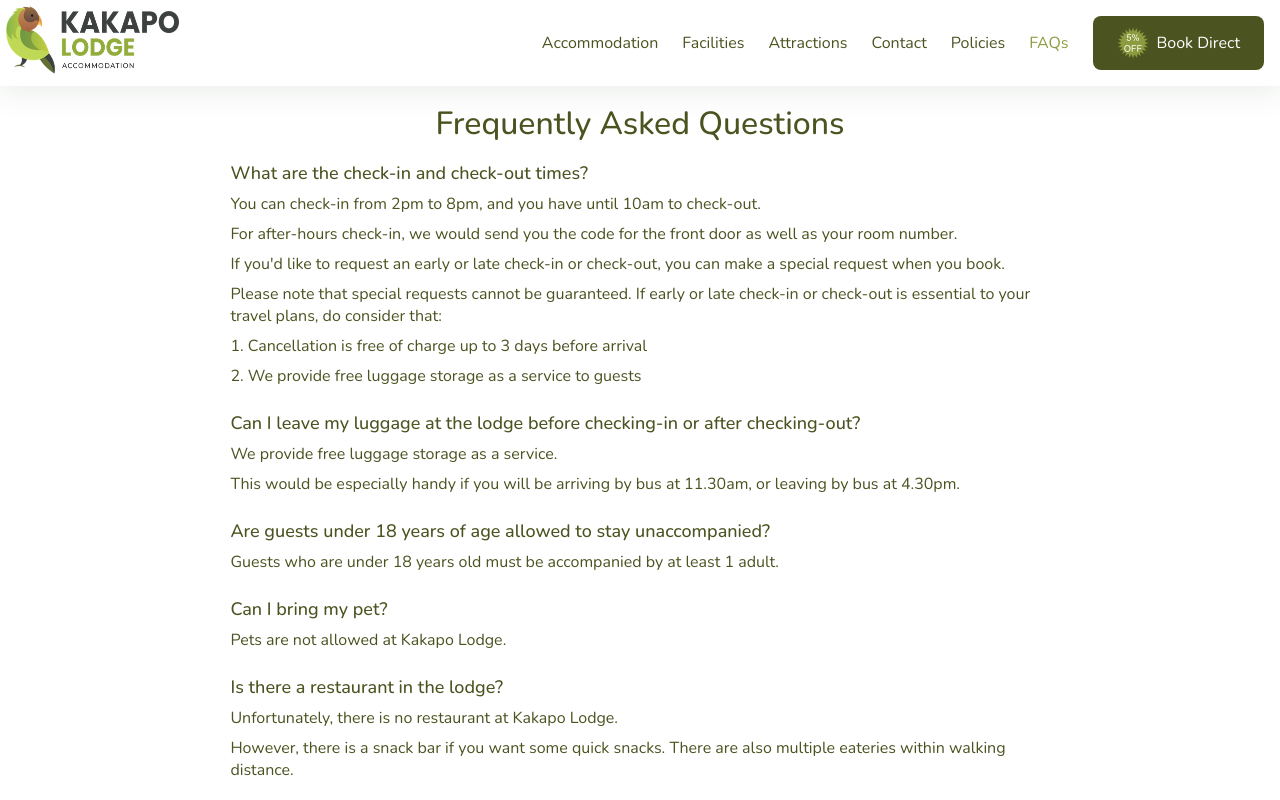
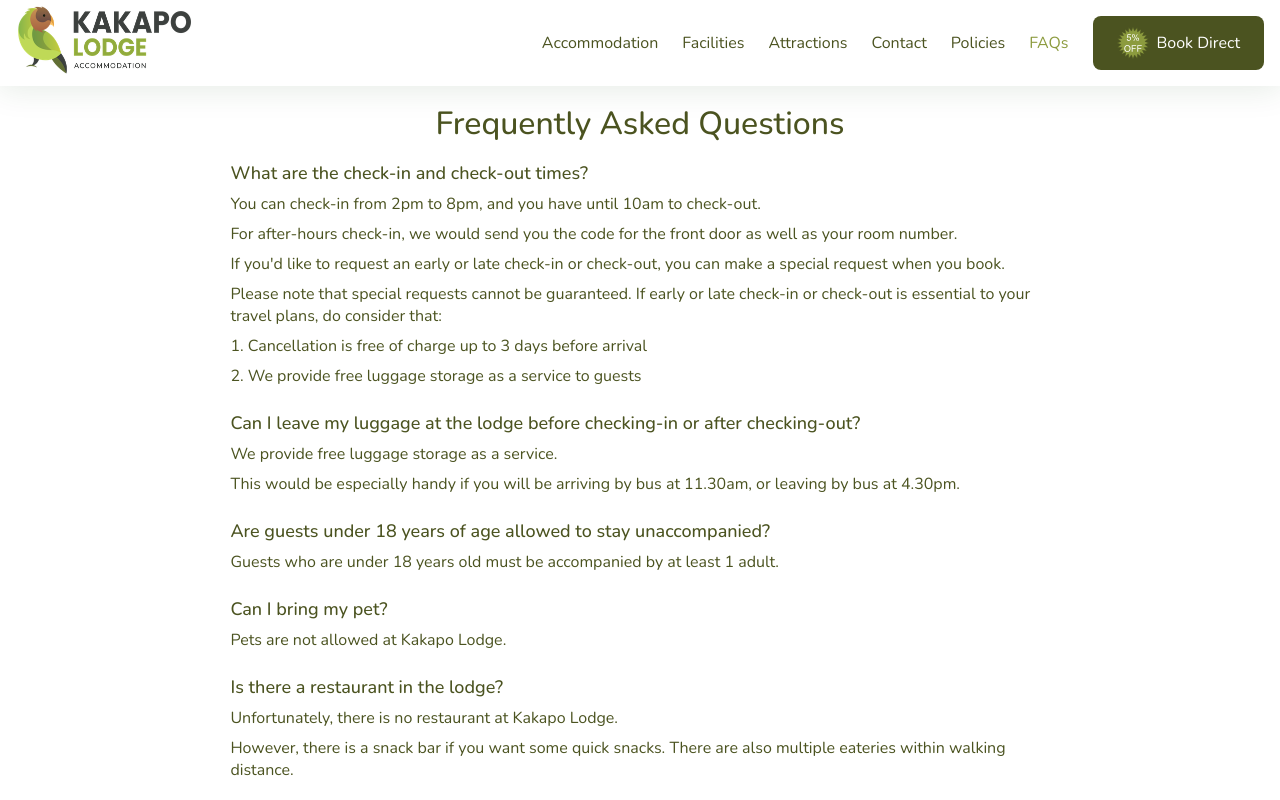
Before and after one commit to KakapoLodge/kakapo-lodge-frontend, a Next.js app: page /faq in a window 1280 px wide. Shown: the top 800 px of the page. Built offline with nearby package versions, Linux system fonts and the light colour scheme; no server answers.

Commit message:
Add left padding to logo

```diff
--- a/app/ui/NavBar.tsx
+++ b/app/ui/NavBar.tsx
@@ -119,6 +119,7 @@ const Logo = ({ pathname, closeMenu }: LogoProps) => {
 const _Logo = styled(Image)<{ $height: number }>`
   width: auto;
   height: ${(props) => props.$height}px;
+  padding-left: 12px;
 `;
 
 type MenuButtonProps = {
```
